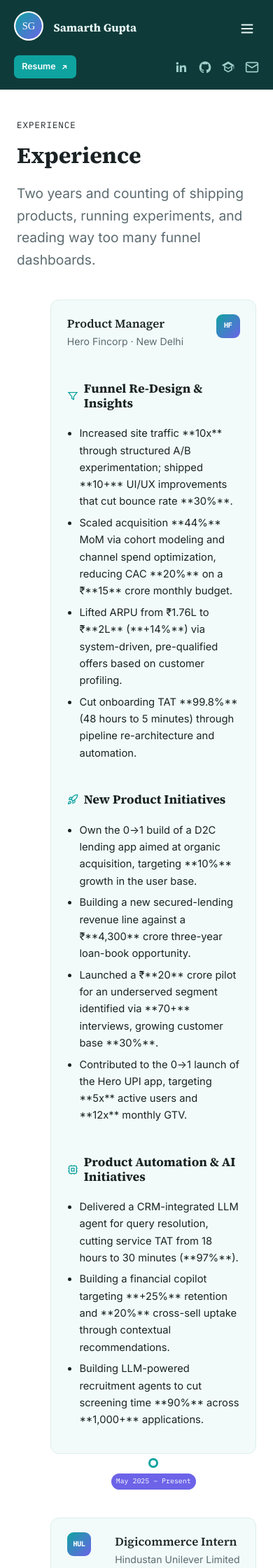
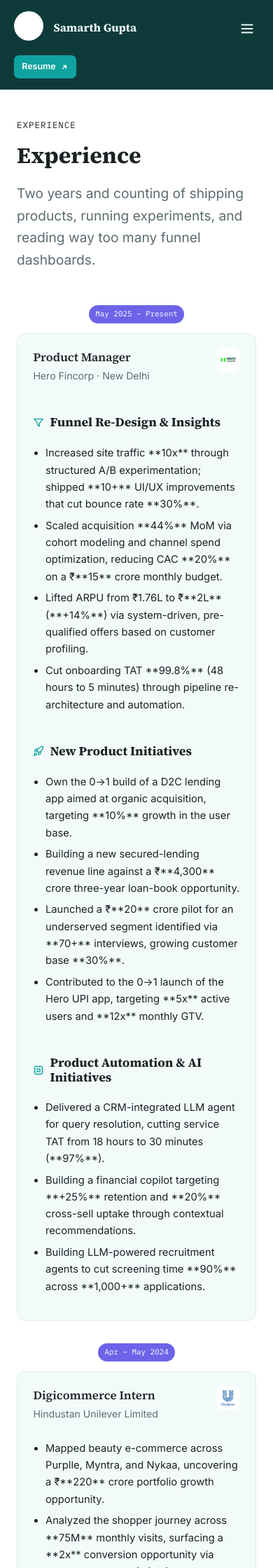
Before and after one commit to sgupta2501/sgupta2501.github.io, a Jekyll site: the page built from experience.md, in a window 390 px wide. Shown: the top 2240 px of the page at 70% size. Built offline with Jekyll 4.4.1, drawn with Linux system fonts in a browser that asks for light colours.

Commit message:
version 3

```diff
--- a/_includes/sidebar.html
+++ b/_includes/sidebar.html
@@ -2,7 +2,7 @@
   <div class="sidebar-header-row">
     <div class="sidebar-header">
       <a href="{{ '/' | relative_url }}" class="avatar-link" aria-label="Home">
-        <img src="{{ '/assets/img/avatar.svg' | relative_url }}" alt="Samarth Gupta" class="avatar">
+        <img src="{{ '/assets/img/avatar.png' | relative_url }}" alt="Samarth Gupta" class="avatar">
       </a>
       <div class="sidebar-id">
         <h1 class="sidebar-name"><a href="{{ '/' | relative_url }}">Samarth Gupta</a></h1>
@@ -15,24 +15,10 @@
   </div>
 
   <div class="sidebar-icons">
-    <a class="resume-btn" href="{{ '/assets/cv/Samarth_Gupta_Resume.pdf' | relative_url }}" target="_blank" rel="noopener">
+    <a class="resume-btn" href="{{ '/assets/cv/FMS_Samarth_Gupta_Resume.pdf' | relative_url }}" target="_blank" rel="noopener">
       Resume
       <svg width="12" height="12" viewBox="0 0 24 24" fill="none" stroke="currentColor" stroke-width="2.5"><path d="M7 17L17 7M17 7H8M17 7V16"/></svg>
     </a>
-    <div class="social-links">
-      <a href="https://linkedin.com/in/samarth-gupta-b932031b4" target="_blank" rel="noopener" aria-label="LinkedIn">
-        <svg viewBox="0 0 24 24" fill="currentColor"><path d="M20.45 20.45h-3.56v-5.57c0-1.33-.02-3.04-1.85-3.04-1.86 0-2.14 1.45-2.14 2.94v5.67H9.34V9h3.41v1.56h.05c.48-.9 1.64-1.85 3.38-1.85 3.6 0 4.27 2.37 4.27 5.46v6.28zM5.34 7.43a2.07 2.07 0 1 1 0-4.13 2.07 2.07 0 0 1 0 4.13zM7.12 20.45H3.56V9h3.56v11.45z"/></svg>
-      </a>
-      <a href="https://github.com/sgupta2501" target="_blank" rel="noopener" aria-label="GitHub">
-        <svg viewBox="0 0 24 24" fill="currentColor"><path d="M12 2C6.48 2 2 6.58 2 12.25c0 4.53 2.87 8.37 6.84 9.73.5.1.68-.22.68-.49 0-.24-.01-1.04-.01-1.89-2.78.62-3.37-1.22-3.37-1.22-.45-1.18-1.11-1.49-1.11-1.49-.91-.64.07-.63.07-.63 1 .07 1.53 1.06 1.53 1.06.89 1.56 2.34 1.11 2.91.85.09-.66.35-1.11.63-1.37-2.22-.26-4.56-1.14-4.56-5.06 0-1.12.39-2.03 1.03-2.75-.1-.26-.45-1.31.1-2.73 0 0 .84-.28 2.75 1.05a9.32 9.32 0 0 1 5 0c1.9-1.33 2.74-1.05 2.74-1.05.55 1.42.2 2.47.1 2.73.64.72 1.03 1.63 1.03 2.75 0 3.93-2.34 4.79-4.57 5.05.36.32.68.94.68 1.9 0 1.37-.01 2.47-.01 2.81 0 .27.18.6.69.49A10.26 10.26 0 0 0 22 12.25C22 6.58 17.52 2 12 2z"/></svg>
-      </a>
-      <a href="https://scholar.google.com/citations?user=5JrNL14AAAAJ&hl=en" target="_blank" rel="noopener" aria-label="Google Scholar">
-        <svg viewBox="0 0 24 24" fill="currentColor"><path d="M12 2L1 8.5l4 2.32V17l7 4 7-4v-6.18l2-1.16V15h1V8.5L12 2zm6.06 7.51L12 13.15 5.94 9.51 12 6.02l6.06 3.49zM17 15.99l-5 2.86-5-2.86v-3.94l5 2.9 5-2.9v3.94z"/></svg>
-      </a>
-      <a href="mailto:sgupta2501@gmail.com" aria-label="Email">
-        <svg viewBox="0 0 24 24" fill="none" stroke="currentColor" stroke-width="2"><rect x="2" y="4" width="20" height="16" rx="2"/><path d="m2 7 10 6 10-6"/></svg>
-      </a>
-    </div>
   </div>
 
   <nav class="sidebar-nav" aria-label="Primary">
@@ -44,4 +30,19 @@
     <a href="{{ '/projects/' | relative_url }}"{% if page.url contains 'projects' %} class="active"{% endif %}>Projects</a>
     <a href="{{ '/contact/' | relative_url }}"{% if page.url contains 'contact' %} class="active"{% endif %}>Contact</a>
   </nav>
+
+  <div class="social-links">
+    <a href="https://linkedin.com/in/samarth-gupta-b932031b4" target="_blank" rel="noopener" aria-label="LinkedIn">
+      <svg viewBox="0 0 24 24" fill="currentColor"><path d="M20.45 20.45h-3.56v-5.57c0-1.33-.02-3.04-1.85-3.04-1.86 0-2.14 1.45-2.14 2.94v5.67H9.34V9h3.41v1.56h.05c.48-.9 1.64-1.85 3.38-1.85 3.6 0 4.27 2.37 4.27 5.46v6.28zM5.34 7.43a2.07 2.07 0 1 1 0-4.13 2.07 2.07 0 0 1 0 4.13zM7.12 20.45H3.56V9h3.56v11.45z"/></svg>
+    </a>
+    <a href="https://github.com/sgupta2501" target="_blank" rel="noopener" aria-label="GitHub">
+      <svg viewBox="0 0 24 24" fill="currentColor"><path d="M12 2C6.48 2 2 6.58 2 12.25c0 4.53 2.87 8.37 6.84 9.73.5.1.68-.22.68-.49 0-.24-.01-1.04-.01-1.89-2.78.62-3.37-1.22-3.37-1.22-.45-1.18-1.11-1.49-1.11-1.49-.91-.64.07-.63.07-.63 1 .07 1.53 1.06 1.53 1.06.89 1.56 2.34 1.11 2.91.85.09-.66.35-1.11.63-1.37-2.22-.26-4.56-1.14-4.56-5.06 0-1.12.39-2.03 1.03-2.75-.1-.26-.45-1.31.1-2.73 0 0 .84-.28 2.75 1.05a9.32 9.32 0 0 1 5 0c1.9-1.33 2.74-1.05 2.74-1.05.55 1.42.2 2.47.1 2.73.64.72 1.03 1.63 1.03 2.75 0 3.93-2.34 4.79-4.57 5.05.36.32.68.94.68 1.9 0 1.37-.01 2.47-.01 2.81 0 .27.18.6.69.49A10.26 10.26 0 0 0 22 12.25C22 6.58 17.52 2 12 2z"/></svg>
+    </a>
+    <a href="https://scholar.google.com/citations?user=5JrNL14AAAAJ&hl=en" target="_blank" rel="noopener" aria-label="Google Scholar">
+      <svg viewBox="0 0 24 24" fill="currentColor"><path d="M12 2L1 8.5l4 2.32V17l7 4 7-4v-6.18l2-1.16V15h1V8.5L12 2zm6.06 7.51L12 13.15 5.94 9.51 12 6.02l6.06 3.49zM17 15.99l-5 2.86-5-2.86v-3.94l5 2.9 5-2.9v3.94z"/></svg>
+    </a>
+    <a href="mailto:sgupta2501@gmail.com" aria-label="Email">
+      <svg viewBox="0 0 24 24" fill="none" stroke="currentColor" stroke-width="2"><rect x="2" y="4" width="20" height="16" rx="2"/><path d="m2 7 10 6 10-6"/></svg>
+    </a>
+  </div>
 </aside>
--- a/_layouts/default.html
+++ b/_layouts/default.html
@@ -17,7 +17,7 @@
   <div class="layout">
     {% include sidebar.html %}
     <main class="content">
-      <div class="content-inner">
+      <div class="content-inner{% if page.url contains 'education' or page.url contains 'experience' %} content-inner--wide{% endif %}">
         {{ content }}
       </div>
       <footer class="page-footer">
--- a/assets/css/style.css
+++ b/assets/css/style.css
@@ -114,7 +114,6 @@
 .sidebar-icons {
   display: flex;
   align-items: center;
-  justify-content: space-between;
   gap: 0.75rem;
 }
 
@@ -133,16 +132,33 @@
 }
 .resume-btn:hover { background: var(--accent-light); color: #0E3B3A; }
 
-.social-links { display: flex; gap: 0.85rem; }
-.social-links a { color: var(--sidebar-muted); display: inline-flex; }
-.social-links a:hover { color: var(--accent-light); }
-.social-links svg { width: 22px; height: 22px; }
+/* Social icons: pinned to the bottom of the sidebar as round tappable targets */
+.social-links {
+  display: flex;
+  flex-wrap: wrap;
+  gap: 0.6rem;
+  margin-top: auto;
+  padding-top: 1rem;
+}
+.social-links a {
+  color: var(--sidebar-fg);
+  display: inline-flex;
+  align-items: center;
+  justify-content: center;
+  width: 34px;
+  height: 34px;
+  flex-shrink: 0;
+  border-radius: 50%;
+  background: rgba(255,255,255,0.08);
+  transition: background 0.15s ease, color 0.15s ease;
+}
+.social-links a:hover { color: #0E3B3A; background: var(--accent-light); }
+.social-links svg { width: 16px; height: 16px; }
 
 .sidebar-nav {
   display: flex;
   flex-direction: column;
   gap: 0.3rem;
-  flex: 1;
 }
 
 .sidebar-nav a {
@@ -185,6 +201,10 @@
   padding: 4.5rem 2.5rem 3rem;
   flex: 1;
 }
+
+/* Education / Experience get extra width so the horizontal timeline wave
+   has room to breathe before it needs to scroll. */
+.content-inner--wide { max-width: 1160px; }
 
 .page-footer {
   max-width: var(--content-max);
@@ -346,10 +366,30 @@
 
 /* ============================================
    Timeline (Education / Experience)
+   Desktop: a horizontal wave — cards alternate above/below a curved
+   connector line that is drawn through the actual dot positions by
+   timeline.js, so it always matches however many entries a page has.
+   Mobile: collapses to a simple stacked list (see responsive block).
    ============================================ */
 .timeline-wrap {
+  margin-top: 1rem;
+  overflow-x: auto;
+  overflow-y: visible;
+  scrollbar-width: thin;
+  scrollbar-color: var(--border) transparent;
+}
+
+/* Inner track sizes itself to fit all items (width: max-content) so the
+   wave SVG, which is measured/drawn against this box, always spans the
+   full timeline rather than just the visible scroll viewport. */
+.timeline-track {
   position: relative;
-  margin-top: 1rem;
+  display: flex;
+  align-items: center;
+  gap: 2.5rem;
+  padding: 3.5rem 1.5rem 3.5rem;
+  width: max-content;
+  min-width: 100%;
 }
 
 .timeline-svg {
@@ -370,24 +410,34 @@
 
 .timeline-item {
   position: relative;
-  display: grid;
-  grid-template-columns: 1fr 56px 1fr;
-  align-items: start;
-  gap: 0 1.25rem;
-  margin-bottom: 2.5rem;
+  display: flex;
+  flex-direction: column;
+  align-items: center;
+  flex: 0 0 260px;
+  width: 260px;
 }
 
-.timeline-item.is-left .timeline-card { grid-column: 1; text-align: right; }
-.timeline-item.is-left .timeline-node { grid-column: 2; }
-.timeline-item.is-right .timeline-card { grid-column: 3; text-align: left; }
-.timeline-item.is-right .timeline-node { grid-column: 2; }
+/* Card above the line, dot/pill sit below it (line dips down here) */
+.timeline-item.is-up { flex-direction: column; }
+/* Card below the line, dot/pill sit above it (line rises here) */
+.timeline-item.is-down { flex-direction: column-reverse; }
 
 .timeline-node {
   display: flex;
   flex-direction: column;
   align-items: center;
   gap: 0.5rem;
-  padding-top: 0.35rem;
+}
+.timeline-item.is-up .timeline-node { margin-top: 0.9rem; }
+.timeline-item.is-down .timeline-node { margin-bottom: 0.9rem; }
+
+/* thin stem connecting the card to its dot */
+.timeline-item.is-up .timeline-node::before,
+.timeline-item.is-down .timeline-node::after {
+  content: "";
+  width: 2px;
+  height: 16px;
+  background: var(--border);
 }
 
 .timeline-dot {
@@ -397,6 +447,7 @@
   background: var(--bg);
   border: 3px solid var(--accent);
   z-index: 1;
+  flex-shrink: 0;
 }
 
 .timeline-pill {
@@ -414,9 +465,9 @@
   border: 1px solid var(--border);
   border-radius: 12px;
   padding: 1.25rem 1.4rem;
+  text-align: left;
+  width: 100%;
 }
-.timeline-item.is-left .timeline-card { margin-right: 0; }
-.timeline-item.is-right .timeline-card { margin-left: 0; }
 
 .timeline-card-header {
   display: flex;
@@ -425,13 +476,18 @@
   gap: 0.75rem;
   margin-bottom: 0.5rem;
 }
-.timeline-item.is-left .timeline-card-header { flex-direction: row-reverse; }
 
 .timeline-card .entry-title { font-size: 1.05rem; }
 .timeline-card .entry-org { display: block; font-size: 0.88rem; margin-bottom: 0.6rem; }
 .timeline-card ul { padding-left: 1.1rem; text-align: left; }
-.timeline-item.is-left .timeline-card ul { padding-left: 0; padding-right: 1.1rem; }
 .timeline-card li { font-size: 0.92rem; margin-bottom: 0.4rem; }
+
+/* Org / institution logo inside the card header */
+.org-badge.badge-img {
+  background: #fff;
+  object-fit: contain;
+  padding: 4px;
+}
 
 /* ============================================
    Responsive
@@ -468,7 +524,6 @@
 
   .sidebar-icons { order: 2; }
   .resume-btn { padding: 0.4rem 0.7rem; font-size: 0.78rem; }
-  .social-links svg { width: 20px; height: 20px; }
 
   .sidebar-nav {
     order: 3;
@@ -481,22 +536,53 @@
   .sidebar.open .sidebar-nav { display: flex; }
   .sidebar-nav a.active::before { display: none; }
 
+  /* Social row collapses with the nav on mobile so nothing overflows the header */
+  .social-links {
+    order: 4;
+    display: none;
+    margin-top: 0;
+    padding-top: 0.5rem;
+    justify-content: center;
+  }
+  .sidebar.open .social-links { display: flex; }
+
   .content-inner { padding: 2.5rem 1.5rem 2rem; }
   .content-inner h1 { font-size: 2rem; }
   .hero-name { font-size: 2.4rem; }
 
-  /* Timeline collapses to single column, dot rail on the left */
-  .timeline-item {
-    grid-template-columns: 34px 1fr;
-    gap: 0 0.9rem;
+  /* Timeline collapses to a simple stacked list: date pill, then card,
+     repeated in order. No wave line or dots on small screens. */
+  .timeline-wrap { overflow-x: visible; }
+  .timeline-track {
+    flex-direction: column;
+    align-items: stretch;
+    width: 100%;
+    min-width: 0;
+    gap: 2rem;
+    padding: 0.5rem 0 0;
   }
-  .timeline-item.is-left .timeline-card,
-  .timeline-item.is-right .timeline-card {
-    grid-column: 2;
-    text-align: left;
+  .timeline-svg { display: none; }
+
+  .timeline-item,
+  .timeline-item.is-up,
+  .timeline-item.is-down {
+    flex-direction: column;
+    align-items: center;
+    width: 100%;
+    flex: none;
   }
-  .timeline-item.is-left .timeline-card ul { padding-left: 1.1rem; padding-right: 0; }
-  .timeline-item.is-left .timeline-card-header { flex-direction: row; }
-  .timeline-item .timeline-node { grid-column: 1; }
-  .timeline-pill { font-size: 0.62rem; padding: 0.2rem 0.45rem; }
+
+  .timeline-node {
+    order: 1;
+    margin: 0 0 0.9rem !important;
+  }
+  .timeline-card { order: 2; }
+
+  .timeline-dot,
+  .timeline-item.is-up .timeline-node::before,
+  .timeline-item.is-down .timeline-node::after {
+    display: none;
+  }
+
+  .timeline-pill { font-size: 0.68rem; padding: 0.25rem 0.6rem; }
 }
--- a/assets/js/timeline.js
+++ b/assets/js/timeline.js
@@ -44,7 +44,7 @@
   }
 
   function drawAll() {
-    document.querySelectorAll('.timeline-wrap').forEach(drawTimeline);
+    document.querySelectorAll('.timeline-track').forEach(drawTimeline);
   }
 
   function debounce(fn, wait) {
--- a/experience.md
+++ b/experience.md
@@ -10,9 +10,10 @@
 <p class="lede">Two years and counting of shipping products, running experiments, and reading way too many funnel dashboards.</p>
 
 <div class="timeline-wrap">
+ <div class="timeline-track">
   <svg class="timeline-svg" preserveAspectRatio="none">
     <defs>
-      <linearGradient id="timeline-gradient" x1="0" y1="0" x2="0" y2="1">
+      <linearGradient id="timeline-gradient" x1="0" y1="0" x2="1" y2="0">
         <stop offset="0%" stop-color="#0FA3A0"/>
         <stop offset="100%" stop-color="#6C63E8"/>
       </linearGradient>
@@ -20,14 +21,15 @@
     <path/>
   </svg>
 
-  <div class="timeline-item is-left">
+  <div class="timeline-item is-up">
     <div class="timeline-card">
       <div class="timeline-card-header">
         <div>
           <span class="entry-title">Product Manager</span>
           <span class="entry-org">Hero Fincorp &middot; New Delhi</span>
         </div>
-        <span class="org-badge">HF</span>
+        <img src="{{ '/assets/img/logos/hero-fincorp.png' | relative_url }}" class="org-badge badge-img" alt="Hero">
+        <!-- Logo path: /assets/img/logos/hero-fincorp.png -->
       </div>
 
       <h3 class="h3-icon">
@@ -68,14 +70,15 @@
     </div>
   </div>
 
-  <div class="timeline-item is-right">
+  <div class="timeline-item is-down">
     <div class="timeline-card">
       <div class="timeline-card-header">
-        <span class="org-badge">HUL</span>
         <div>
           <span class="entry-title">Digicommerce Intern</span>
           <span class="entry-org">Hindustan Unilever Limited</span>
         </div>
+         <img src="{{ '/assets/img/logos/hul.png' | relative_url }}" class="org-badge badge-img" alt="HUL">
+        <!-- Logo path: /assets/img/logos/hul.png -->
       </div>
       <ul>
         <li>Mapped beauty e-commerce across Purplle, Myntra, and Nykaa, uncovering a &#8377;**220** crore portfolio growth opportunity.</li>
@@ -89,14 +92,15 @@
     </div>
   </div>
 
-  <div class="timeline-item is-left">
+  <div class="timeline-item is-up">
     <div class="timeline-card">
       <div class="timeline-card-header">
         <div>
           <span class="entry-title">Winter Intern</span>
           <span class="entry-org">Bain Capability Network</span>
         </div>
-        <span class="org-badge">BAIN</span>
+         <img src="{{ '/assets/img/logos/bain.png' | relative_url }}" class="org-badge badge-img" alt="Bain">
+        <!-- Logo path: /assets/img/logos/bain.png -->
       </div>
       <ul>
         <li>Contributed to a &#8377;**500+** crore portfolio across **13** strategy cases, mining insights across Asia-Pacific.</li>
@@ -111,14 +115,15 @@
     </div>
   </div>
 
-  <div class="timeline-item is-right">
+  <div class="timeline-item is-down">
     <div class="timeline-card">
       <div class="timeline-card-header">
-        <span class="org-badge">DELL</span>
         <div>
           <span class="entry-title">Undergraduate Intern</span>
           <span class="entry-org">Dell Technologies</span>
         </div>
+        <span class="org-badge">DELL</span>
+        <!-- Logo path: /assets/img/logos/dell.png -->
       </div>
       <ul>
         <li>Built a centralized database-monitoring dashboard covering **100,000+** servers across **4** data sources.</li>
@@ -132,14 +137,15 @@
     </div>
   </div>
 
-  <div class="timeline-item is-left">
+  <div class="timeline-item is-up">
     <div class="timeline-card">
       <div class="timeline-card-header">
         <div>
           <span class="entry-title">Summer Intern</span>
           <span class="entry-org">ICGEB</span>
         </div>
-        <span class="org-badge">ICGEB</span>
+         <img src="{{ '/assets/img/logos/icgeb.png' | relative_url }}" class="org-badge badge-img" alt="ICGEB">
+        <!-- Logo path: /assets/img/logos/icgeb.png -->
       </div>
       <ul>
         <li>Built a computer-vision object-detection framework to identify malaria parasites in blood smears, with AIIMS Delhi.</li>
@@ -151,4 +157,5 @@
       <span class="timeline-pill">May &ndash; Aug 2021</span>
     </div>
   </div>
+ </div>
 </div>
```
Also changed, not shown: assets/img/logos/PUT_LOGOS_HERE.txt (added, +20 -0 lines), education.md (+14 -7 lines), assets/img/avatar.png (added), assets/img/logos/bain.jfif (added), assets/img/logos/dell.png (added), assets/img/logos/fms.png (added), assets/img/logos/hero-fincorp.png (added), assets/img/logos/hul.png (added), assets/img/logos/icgeb.jfif (added), assets/img/logos/snu.png (added), assets/img/logos/spv.jfif (added), 1 other file.
